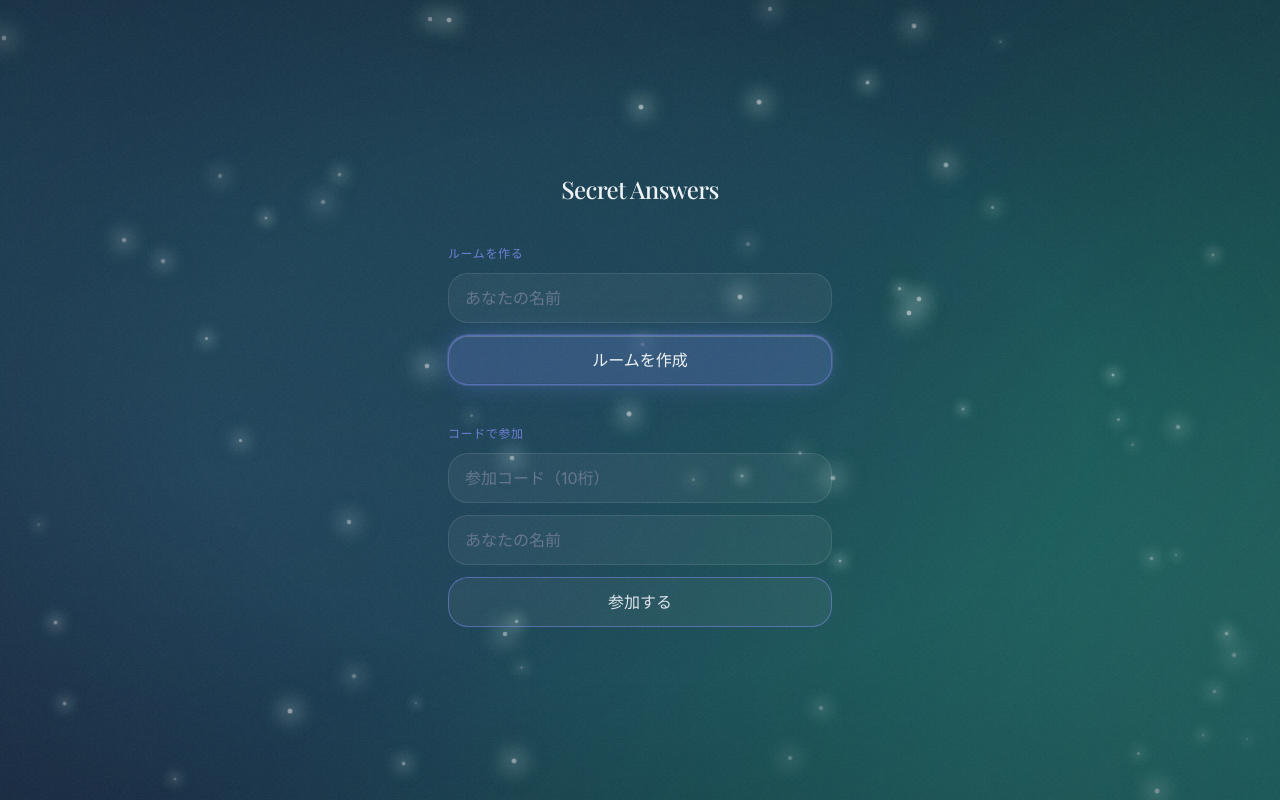
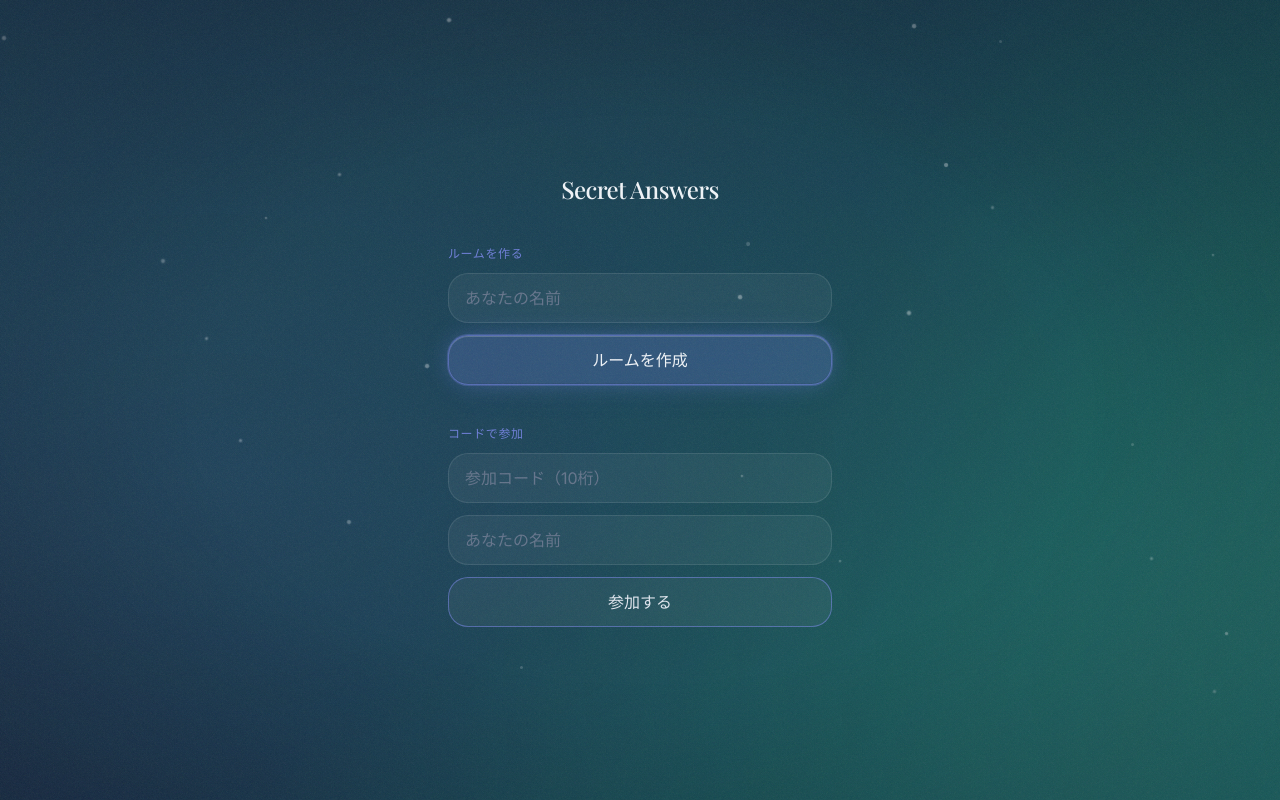
Before and after one commit to nishix/game-answer, a Next.js app: page / in a window 1280 px wide. Built offline with nearby package versions, Linux system fonts and the light colour scheme; a web font is replaced by a local one.

Commit message:
perf: きらきらパーティクルを減らして弱くする（負荷軽減）
Co-authored-by: Cursor <cursoragent@cursor.com>

```diff
--- a/app/globals.css
+++ b/app/globals.css
@@ -278,12 +278,12 @@
 
 @keyframes particle-glow {
   0%, 100% {
-    opacity: 0.35;
+    opacity: 0.25;
     transform: scale(1);
   }
   50% {
-    opacity: 0.85;
-    transform: scale(1.25);
+    opacity: 0.55;
+    transform: scale(1.1);
   }
 }
 
--- a/components/glowing-particles.tsx
+++ b/components/glowing-particles.tsx
@@ -2,7 +2,7 @@
 
 import { useMemo } from "react";
 
-const PARTICLE_COUNT = 64;
+const PARTICLE_COUNT = 24;
 
 /** Deterministic PRNG so server and client render the same HTML (avoids hydration mismatch). */
 function createSeededRandom(seed: number) {
@@ -43,7 +43,7 @@ export function GlowingParticles() {
             top: `${p.y}%`,
             width: `${p.size}px`,
             height: `${p.size}px`,
-            boxShadow: `0 0 ${p.size * 4}px ${p.size * 1.5}px rgba(255,255,255,0.4), 0 0 ${p.size * 8}px ${p.size * 2}px rgba(52,211,153,0.15)`,
+            boxShadow: `0 0 ${p.size * 2}px rgba(255,255,255,0.25)`,
             animation: "particle-glow 4s ease-in-out infinite",
             animationDelay: `${p.delay}s`,
             animationDuration: `${p.duration}s`,
```
